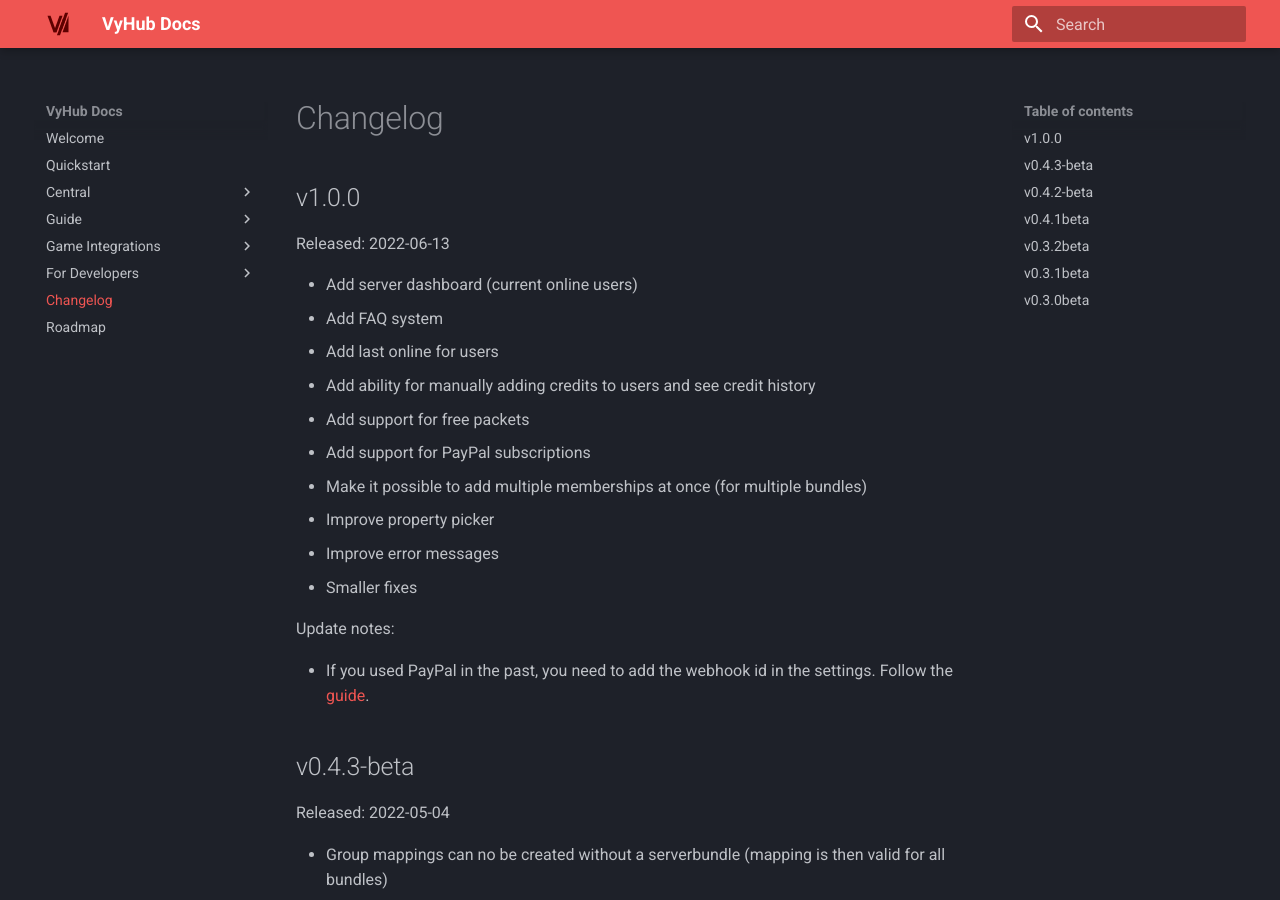
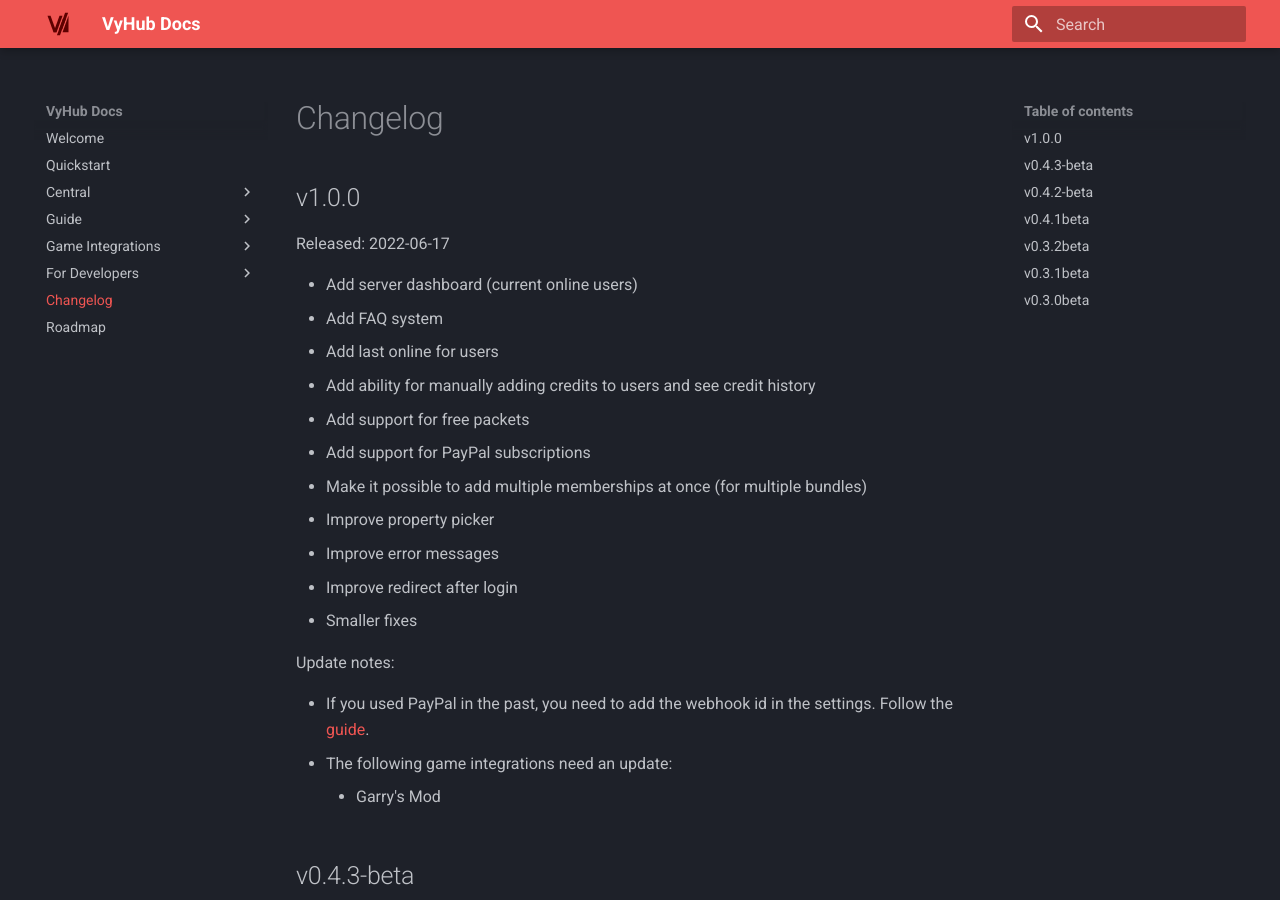
Before and after one commit to nyx-project/vyhub-documentation, an MkDocs documentation site: the page built from docs/changelog.md, in a window 1280 px wide and 900 px high. Built offline with MkDocs 1.6.1 and Material for MkDocs 9.7.7, drawn with Linux system fonts in a browser that asks for light colours; the version menu is left out.

Commit message:
Update changelog

```diff
--- a/docs/changelog.md
+++ b/docs/changelog.md
@@ -1,7 +1,7 @@
 # Changelog
 
 ## v1.0.0
-Released: 2022-06-13
+Released: 2022-06-17
 
 - Add server dashboard (current online users)
 - Add FAQ system
@@ -12,11 +12,14 @@ Released: 2022-06-13
 - Make it possible to add multiple memberships at once (for multiple bundles)
 - Improve property picker
 - Improve error messages
+- Improve redirect after login
 - Smaller fixes
 
 Update notes:
 
 - If you used PayPal in the past, you need to add the webhook id in the settings. Follow the [guide](guide/shop/payment_gateway.md).
+- The following game integrations need an update:
+    - Garry's Mod
 
 ## v0.4.3-beta
 Released: 2022-05-04
```
